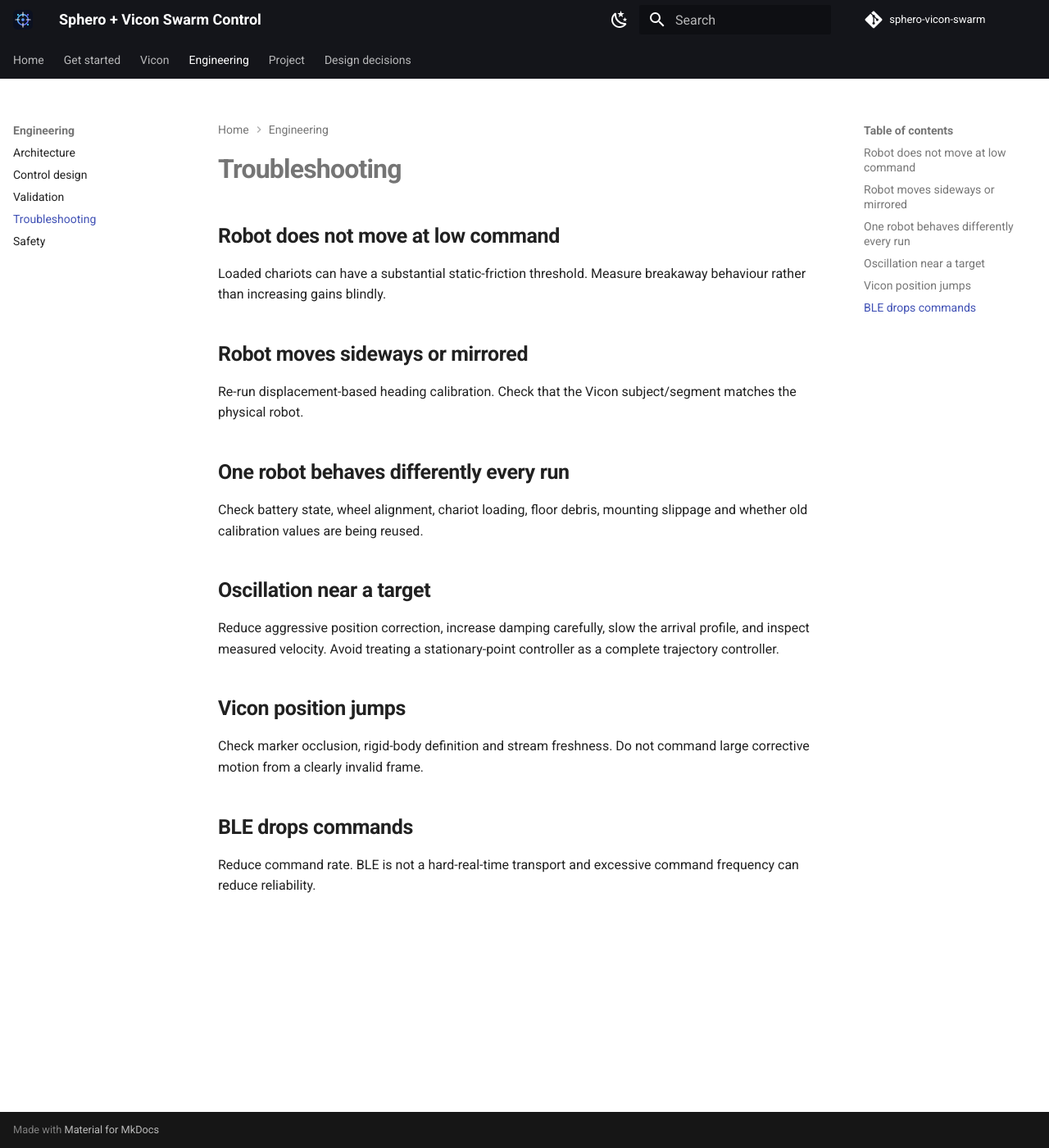
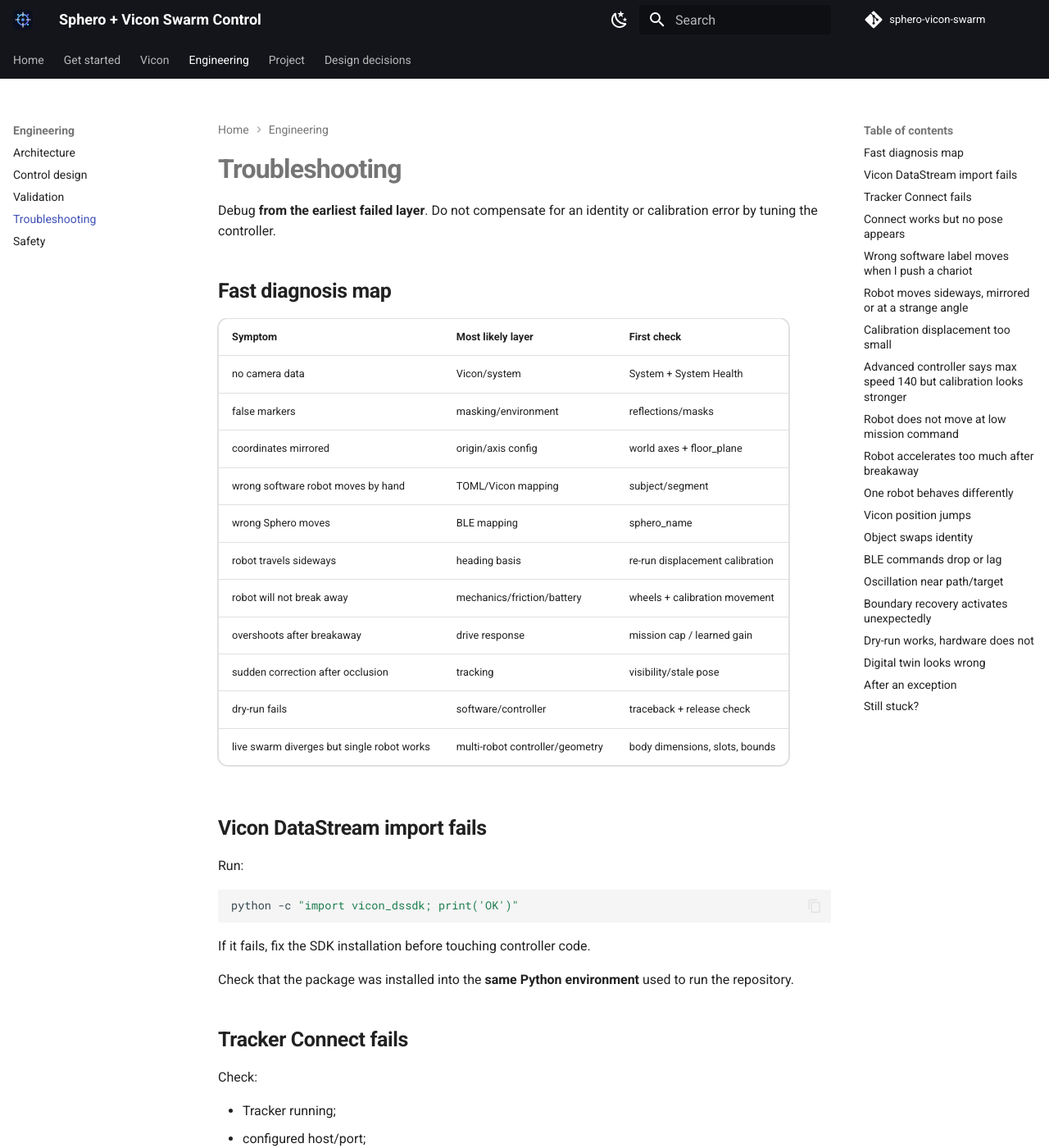
Before and after one commit to RV-crtl/sphero-vicon-swarm, an MkDocs documentation site: the page built from docs/troubleshooting.md, in a window 1280 px wide and 1400 px high. Shown: the whole window at 82% size. Built offline with MkDocs 1.6.1 and Material for MkDocs 9.7.7, drawn with Linux system fonts in a browser that asks for light colours; comment, search, counter and statistics services are not loaded; some of the changed text lies outside the part shown.

Commit message:
docs: expand troubleshooting into symptom-driven diagnostic guide

````diff
--- a/docs/troubleshooting.md
+++ b/docs/troubleshooting.md
@@ -1,25 +1,221 @@
 # Troubleshooting
 
-## Robot does not move at low command
+Debug **from the earliest failed layer**. Do not compensate for an identity or calibration error by tuning the controller.
 
-Loaded chariots can have a substantial static-friction threshold. Measure breakaway behaviour rather than increasing gains blindly.
+## Fast diagnosis map
 
-## Robot moves sideways or mirrored
+| Symptom | Most likely layer | First check |
+|---|---|---|
+| no camera data | Vicon/system | System + System Health |
+| false markers | masking/environment | reflections/masks |
+| coordinates mirrored | origin/axis config | world axes + floor_plane |
+| wrong software robot moves by hand | TOML/Vicon mapping | subject/segment |
+| wrong Sphero moves | BLE mapping | sphero_name |
+| robot travels sideways | heading basis | re-run displacement calibration |
+| robot will not break away | mechanics/friction/battery | wheels + calibration movement |
+| overshoots after breakaway | drive response | mission cap / learned gain |
+| sudden correction after occlusion | tracking | visibility/stale pose |
+| dry-run fails | software/controller | traceback + release check |
+| live swarm diverges but single robot works | multi-robot controller/geometry | body dimensions, slots, bounds |
 
-Re-run displacement-based heading calibration. Check that the Vicon subject/segment matches the physical robot.
+## Vicon DataStream import fails
 
-## One robot behaves differently every run
+Run:
 
-Check battery state, wheel alignment, chariot loading, floor debris, mounting slippage and whether old calibration values are being reused.
+```powershell
+python -c "import vicon_dssdk; print('OK')"
+```
 
-## Oscillation near a target
+If it fails, fix the SDK installation before touching controller code.
 
-Reduce aggressive position correction, increase damping carefully, slow the arrival profile, and inspect measured velocity. Avoid treating a stationary-point controller as a complete trajectory controller.
+Check that the package was installed into the **same Python environment** used to run the repository.
+
+## Tracker Connect fails
+
+Check:
+
+- Tracker running;
+- configured host/port;
+- network/firewall policy;
+- correct machine/environment;
+- DataStream SDK installation.
+
+## Connect works but no pose appears
+
+Check:
+
+- Tracker object is tracking;
+- subject name exact;
+- segment name exact;
+- object visible;
+- live frames available.
+
+Run the Vicon-only monitor and do not command motors.
+
+## Wrong software label moves when I push a chariot
+
+The TOML mapping is wrong or the wrong Tracker object was recorded.
+
+Fix identity first.
+
+Do not solve this with a label rename in a log or with controller tuning.
+
+## Robot moves sideways, mirrored or at a strange angle
+
+Re-run:
+
+```powershell
+python examples/04_heading_calibration.py --config config/robot_setup.toml --robot robot-1
+```
+
+Also verify:
+
+- Vicon +X/+Y physically;
+- floor_plane;
+- correct subject/segment;
+- enough calibration displacement.
+
+Do not assume Vicon yaw equals the Sphero command heading.
+
+## Calibration displacement too small
+
+Check in this order:
+
+1. wheel/chariot binding;
+2. battery;
+3. floor debris;
+4. Sphero properly seated;
+5. commanded device is the intended robot;
+6. available travel clearance;
+7. calibration speed.
+
+Increase calibration command only after mechanical causes are ruled out.
+
+## Advanced controller says max speed 140 but calibration looks stronger
+
+Expected if **--calibration-speed** is still higher.
+
+The controller separates:
+
+- mission cap: --max-speed;
+- startup displacement calibration: --calibration-speed.
+
+Mission stiction pulses are capped by the mission cap.
+
+## Robot does not move at low mission command
+
+Loaded chariots can have a significant static-friction threshold.
+
+The advanced controller detects Vicon-confirmed stiction and can use a short breakaway pulse. If this happens frequently, inspect mechanics and battery rather than simply raising gains.
+
+## Robot accelerates too much after breakaway
+
+Inspect:
+
+- --max-speed;
+- learned drive gain;
+- rolling-floor value;
+- stiction kick history;
+- physical friction change.
+
+Do not reuse learned state blindly after a mechanical change.
+
+## One robot behaves differently
+
+Check:
+
+- battery;
+- wheel alignment;
+- carrier loading;
+- Sphero seating;
+- marker/chassis geometry;
+- calibration evidence;
+- learned response state.
+
+Robot-to-robot variation is one reason the architecture keeps calibration per robot.
 
 ## Vicon position jumps
 
-Check marker occlusion, rigid-body definition and stream freshness. Do not command large corrective motion from a clearly invalid frame.
+Check:
 
-## BLE drops commands
+- marker occlusion;
+- rigid-object definition;
+- accidental similar marker constellation;
+- camera coverage;
+- DataStream freshness.
 
-Reduce command rate. BLE is not a hard-real-time transport and excessive command frequency can reduce reliability.
+Stop if identity/state is not trustworthy.
+
+## Object swaps identity
+
+Improve physical marker uniqueness and rigidity. Verify only one object follows each chassis during hand movement.
+
+Do not run a swarm when subject identity can swap.
+
+## BLE commands drop or lag
+
+BLE is not hard real-time.
+
+Reduce unnecessary command rate, move away from RF congestion where practical, and verify device connection quality.
+
+Do not increase controller frequency to compensate blindly.
+
+## Oscillation near path/target
+
+Inspect:
+
+- cross-track error;
+- velocity estimate;
+- command heading;
+- drive gain;
+- correction magnitude;
+- mechanical variation.
+
+Separate a controller issue from a frame/mapping issue first.
+
+## Boundary recovery activates unexpectedly
+
+Verify:
+
+- world origin;
+- configured x/y bounds;
+- floor_plane;
+- body dimensions;
+- body_yaw_offset_deg.
+
+Remember the bounds are in Vicon-world millimetres.
+
+## Dry-run works, hardware does not
+
+Dry-run proves software structure, not physical equivalence.
+
+Next check:
+
+1. Vicon identity;
+2. Sphero identity;
+3. heading calibration;
+4. mechanical breakaway;
+5. physical workspace;
+6. BLE reliability.
+
+## Digital twin looks wrong
+
+First decide whether **tracking data** is wrong or only the **drawn body orientation** is wrong.
+
+If pose position is correct but the rectangle is rotated relative to the real chassis, check body_yaw_offset_deg.
+
+Do not change steering calibration just to rotate the visual footprint.
+
+## After an exception
+
+The drivers/controllers attempt to stop in cleanup paths, but always verify physically that the robots have stopped.
+
+Save the traceback/log before rerunning.
+
+## Still stuck?
+
+Run the workflow again from the last known passing gate in the [end-to-end tutorial](end-to-end-tutorial.md).
+
+The intended debug order is:
+
+**camera health → calibration → origin → rigid-object identity → TOML → DataStream → BLE identity → heading calibration → single robot → dry-run → live swarm**.
````
